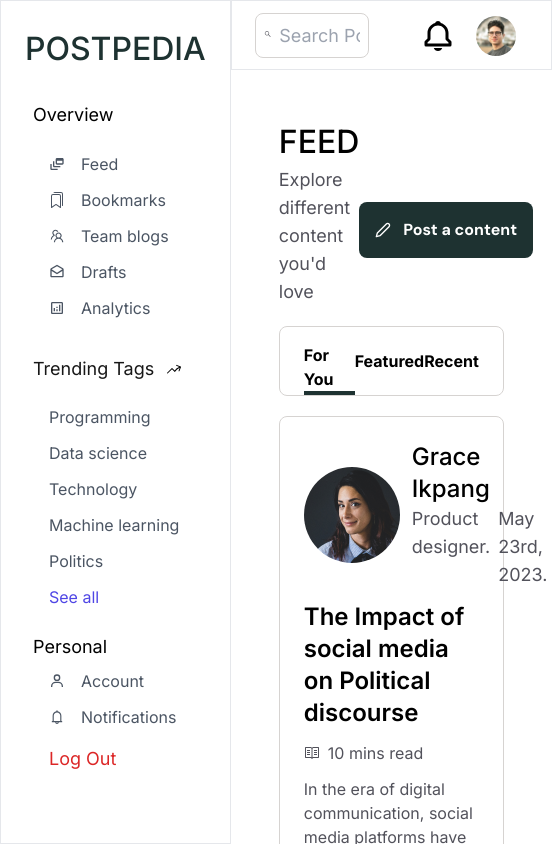
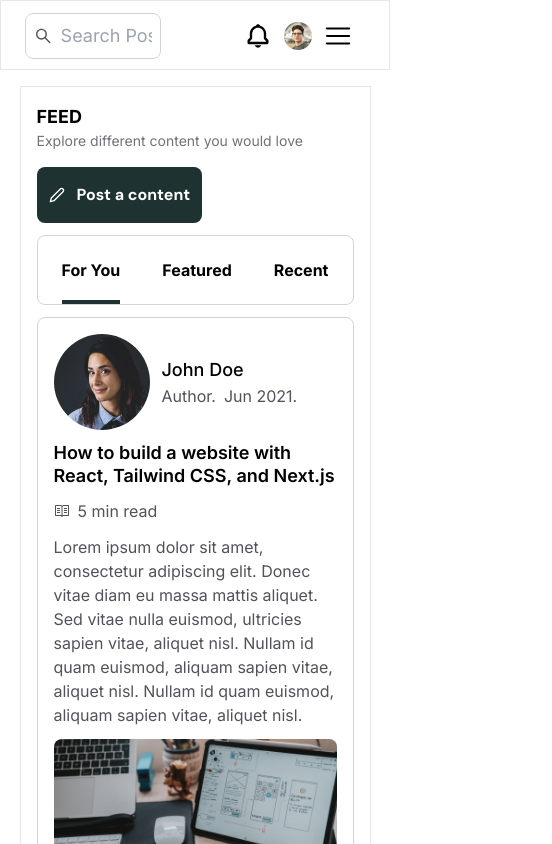
Before and after one commit to Jeweleni/PostPedia, a Next.js app in the folder client/: page /feed in a window 390 px wide. Shown: the whole page, 552 px wide, since content can reach past the window. Built offline with nearby package versions, Linux system fonts and the light colour scheme.

Commit message:
Attempted feed responsiveness

```diff
--- /dev/null
+++ b/client/app/(components)/navigation/PostCard.tsx
@@ -0,0 +1,92 @@
+import profile from "../../../public/assets/profile.png";
+import { AiOutlineComment } from "react-icons/ai";
+import { BiLike } from "react-icons/bi";
+import { BsActivity } from "react-icons/bs";
+import { VscBook } from "react-icons/vsc";
+import Image, { StaticImageData } from "next/image";
+
+type PostCardProps = {
+  id: string;
+  name: string;
+  role: string;
+  date: string;
+  title: string;
+  readTime: string;
+  content: string;
+  comments: number;
+  likes: number;
+  views: number;
+  image: string | StaticImageData;
+};
+
+const PostCard = ({
+  id,
+  name,
+  role,
+  date,
+  title,
+  readTime,
+  content,
+  comments,
+  likes,
+  views,
+  image,
+}: PostCardProps) => {
+  return (
+    <div className="flex flex-col items-start gap-3 w-full">
+      <div className="flex gap-3 justify-start items-center w-full">
+        <Image
+          className="w-24 h-24 rounded-full object-cover object-center"
+          src={profile}
+          alt="Author"
+        />
+
+        <div className="flex flex-col">
+          <h2 className="text-black text-lg md:text-2xl font-medium">{name}</h2>
+          <div className="flex gap-2">
+            <p className="text-zinc-600 md:text-lg">{role}.</p>
+            <p className="text-zinc-600 md:text-lg">{date}.</p>
+          </div>
+        </div>
+      </div>
+
+      {/* Article Content */}
+      <p className="text-black text-lg leading-tight md:text-2xl font-semibold">
+        {title}
+      </p>
+      <div className="flex gap-2 justify-start items-center text-zinc-600">
+        <VscBook /> {readTime} read
+      </div>
+      <p className="text-zinc-600 md:text-sm">{content}</p>
+      <div className="w-full bg-stone-300 rounded-lg">
+        <Image
+          width={0}
+          height={0}
+          loading="lazy"
+          unoptimized
+          className="w-full object-center object-cover rounded-lg"
+          src={image}
+          alt="Article"
+        />
+      </div>
+
+      {/* Article Stats */}
+      <div className="w-full flex justify-between items-center gap-5 text-sm md:text-base">
+        <div className="flex justify-center items-center gap-1">
+          <AiOutlineComment />
+          <p className="text-zinc-600">{comments}</p>
+        </div>
+        <div className="flex justify-center items-center gap-1">
+          <BiLike />
+          <p className="text-zinc-600">{likes}</p>
+        </div>
+        <div className="flex justify-center items-center gap-1">
+          <BsActivity />
+          <p className="text-zinc-600"> {views} views</p>
+        </div>
+      </div>
+    </div>
+  );
+};
+
+export default PostCard;
--- a/client/app/feed/components/navbar.tsx
+++ b/client/app/feed/components/navbar.tsx
@@ -4,12 +4,15 @@ import React, { useState } from "react";
 import userprofile from "../../../public/assets/userprofile.png";
 import { AiOutlineSearch } from "react-icons/ai";
 import { BiBell } from "react-icons/bi";
+import { RxHamburgerMenu } from "react-icons/rx";
+import { AiOutlineClose } from "react-icons/ai";
 
-// interface NavbarProps {
-//     isSidebarOpen: boolean; // Add this prop
-//   }
+type NavbarProps = {
+  isSidebarOpen: boolean;
+  setIsSidebarOpen: React.Dispatch<React.SetStateAction<boolean>>;
+};
 
-const Navbar = () => {
+const Navbar = ({ isSidebarOpen, setIsSidebarOpen }: NavbarProps) => {
   const [searchQuery, setSearchQuery] = useState("");
 
   const handleSearch = () => {
@@ -17,15 +20,12 @@ const Navbar = () => {
     console.log("Searching for:", searchQuery);
   };
 
-  const isSidebarOpen = false;
-
   return (
     <div className="sticky top-0 left-0 bg-white z-10 w-full p-3 border h-[70px]">
-      <div className="w-[min(1000px,70vw)] mx-auto flex justify-between items-center">
+      <div className="w-[min(90vw,1000px)] px-3 md:px-0 md:mx-auto flex justify-between items-center">
         <div className="rounded-lg border border-stone-300 w-5/12 items-start">
-          <div className="p-2 justify-start items-start gap-2 flex">
+          <label className="text-zinc-600 text-lg flex justify-center items-center p-2 gap-2">
             <AiOutlineSearch className=" text-zinc-600 w-6 h-6" />
-            <span className="text-zinc-600 text-lg font-normal font-['DM Sans'] leading-[27px]">
             <input
               type="text"
               placeholder="Search PostPedia"
@@ -38,12 +38,11 @@ const Navbar = () => {
                 }
               }}
             />
-            </span>
+          </label>
         </div>
-        </div>
-        <div className="flex gap-5 justify-center items-center mr-3">
-          <BiBell className="text-4xl" />
-          <div className="w-10 h-10 relative">
+        <div className="flex gap-3 md:gap-5 justify-center items-center">
+          <BiBell className="w-7 h-7 md:w-10 md:h-10" />
+          <div className="w-7 h-7 md:w-10 md:h-10">
             <Image
               src={userprofile}
               className="w-full aspect-square rounded-full"
@@ -52,6 +51,16 @@ const Navbar = () => {
               height={0}
             />
           </div>
+          <button
+            className="w-7 h-7 md:w-10 md:h-10 md:hidden"
+            onClick={() => setIsSidebarOpen((p) => !p)}
+          >
+            {isSidebarOpen ? (
+              <AiOutlineClose className="w-full h-full" />
+            ) : (
+              <RxHamburgerMenu className="w-full h-full" />
+            )}
+          </button>
         </div>
       </div>
     </div>
--- a/client/app/feed/components/sidebar.tsx
+++ b/client/app/feed/components/sidebar.tsx
@@ -11,7 +11,11 @@ import { AiOutlineBell, AiOutlineTeam } from "react-icons/ai";
 import { HiArrowTrendingUp } from "react-icons/hi2";
 import { BiUser } from "react-icons/bi";
 
-const Sidebar = () => {
+type Props = {
+  isSidebarOpen: boolean;
+};
+
+const Sidebar = ({ isSidebarOpen }: Props) => {
   const router = useRouter();
 
   const isActive = (route: string) => {
@@ -60,7 +64,13 @@ const Sidebar = () => {
 
   return (
     <>
-      <div className={`w-[300x] border p-3`}>
+      <div
+        className={`w-[min(80vw,300px)] border p-3 md:block ${
+          isSidebarOpen
+            ? "block md:static fixed bg-white z-50 h-full md:h-auto overflow-auto "
+            : "hidden"
+        }`}
+      >
         <div className="text-primary text-[32px] font-medium mb-2 text-left p-3">
           POSTPEDIA
         </div>
--- a/client/app/feed/page.tsx
+++ b/client/app/feed/page.tsx
@@ -5,14 +5,18 @@ import Sidebar from "./components/sidebar";
 import FeedPage from "./pages/feed";
 
 const Page = () => {
+  const [isSidebarOpen, setIsSidebarOpen] = React.useState(false);
   return (
-    <div className="flex h-screen">
+    <div className="flex h-full">
       {/* Sidebar component */}
-      <Sidebar />
+      <Sidebar isSidebarOpen={isSidebarOpen} />
 
       <div className="w-full h-full">
         {/* Navbar component */}
-        <Navbar />
+        <Navbar
+          isSidebarOpen={isSidebarOpen}
+          setIsSidebarOpen={setIsSidebarOpen}
+        />
 
         {
           /* Your feed content goes here */
--- a/client/app/feed/pages/ForYou.tsx
+++ b/client/app/feed/pages/ForYou.tsx
@@ -1,11 +1,6 @@
-import Image from "next/image";
 import React from "react";
-import profile from "../../../public/assets/profile.png";
+import PostCard from "../../(components)/navigation/PostCard";
 import post from "../../../public/assets/post.png";
-import { AiOutlineComment } from "react-icons/ai";
-import { BiLike } from "react-icons/bi";
-import { BsActivity } from "react-icons/bs";
-import { VscBook } from "react-icons/vsc";
 
 interface ForYouPageProps {
   id: string;
@@ -14,61 +9,60 @@ interface ForYouPageProps {
 const ForYouPage: React.FC<ForYouPageProps> = ({ id }) => {
   return (
     <div id={id} className="w-full">
-      {/* User's Profile */}
-      <div className="flex flex-col items-start gap-3 w-full">
-        <div className="flex gap-3 justify-start items-center w-full">
-          <Image
-            className="w-24 h-24 rounded-full object-cover object-center"
-            src={profile}
-            alt="Author"
-          />
-
-          <div className="flex flex-col">
-            <h2 className="text-black text-2xl font-medium">Grace Ikpang</h2>
-            <div className="flex gap-2">
-              <p className="text-zinc-600 text-lg">Product designer.</p>
-              <p className="text-zinc-600 text-lg">May 23rd, 2023.</p>
-            </div>
-          </div>
-        </div>
-
-        {/* Article Content */}
-        <p className="text-black text-2xl font-semibold">
-          The Impact of social media on Political discourse
-        </p>
-        <div className="flex gap-2 justify-start items-center text-zinc-600">
-          <VscBook /> 10 mins read
-        </div>
-        <p className="text-zinc-600">
-          In the era of digital communication, social media platforms have
-          become pervasive in our daily lives, revolutionizing the way we
-          connect, share information, and engage with the world.
-        </p>
-        <div className="w-full bg-stone-300 rounded-lg">
-          <Image
-            className="w-full object-center object-cover rounded-lg"
-            src={post}
-            alt="Article"
-          />
-        </div>
-
-        {/* Article Stats */}
-        <div className="w-full flex justify-between items-center gap-5">
-          <div className="flex justify-center items-center gap-1">
-            <AiOutlineComment />
-            <p className="text-zinc-600">200</p>
-          </div>
-          <div className="flex justify-center items-center gap-1">
-            <BiLike />
-            <p className="text-zinc-600">120</p>
-          </div>
-          <div className="flex justify-center items-center gap-1">
-            <BsActivity />
-            <p className="text-zinc-600"> 2980 views</p>
-          </div>
-        </div>
-      </div>
-      {/* <hr className="my-5" /> */}
+      <PostCard
+        id="1"
+        name="John Doe"
+        role="Author"
+        date="Jun 2021"
+        title="How to build a website with React, Tailwind CSS, and Next.js"
+        readTime="5 min"
+        content="Lorem ipsum dolor sit amet, consectetur adipiscing elit. Donec vitae
+              diam eu massa mattis aliquet. Sed vitae nulla euismod, ultricies
+              sapien vitae, aliquet nisl. Nullam id quam euismod, aliquam
+              sapien vitae, aliquet nisl. Nullam id quam euismod, aliquam
+              sapien vitae, aliquet nisl."
+        comments={10}
+        likes={100}
+        views={1000}
+        image={post}
+      />
+      <hr className="my-5" />
+      <PostCard
+        id="1"
+        name="John Doe"
+        role="Author"
+        date="Jun 2021"
+        title="How to build a website with React, Tailwind CSS, and Next.js"
+        readTime="5 min"
+        content="Lorem ipsum dolor sit amet, consectetur adipiscing elit. Donec vitae
+              diam eu massa mattis aliquet. Sed vitae nulla euismod, ultricies
+              sapien vitae, aliquet nisl. Nullam id quam euismod, aliquam
+              sapien vitae, aliquet nisl. Nullam id quam euismod, aliquam
+              sapien vitae, aliquet nisl."
+        comments={10}
+        likes={100}
+        views={1000}
+        image={post}
+      />
+      <hr className="my-5" />
+      <PostCard
+        id="1"
+        name="John Doe"
+        role="Author"
+        date="Jun 2021"
+        title="How to build a website with React, Tailwind CSS, and Next.js"
+        readTime="5 min"
+        content="Lorem ipsum dolor sit amet, consectetur adipiscing elit. Donec vitae
+              diam eu massa mattis aliquet. Sed vitae nulla euismod, ultricies
+              sapien vitae, aliquet nisl. Nullam id quam euismod, aliquam
+              sapien vitae, aliquet nisl. Nullam id quam euismod, aliquam
+              sapien vitae, aliquet nisl."
+        comments={10}
+        likes={100}
+        views={1000}
+        image={post}
+      />
+      <hr className="my-5" />
     </div>
   );
 };
--- a/client/app/feed/pages/feed.tsx
+++ b/client/app/feed/pages/feed.tsx
@@ -8,17 +8,19 @@ const FeedPage: React.FC = () => {
   const [activeTab, setActiveTab] = useState("for-you");
 
   return (
-    <div className="p-6 flex justify-between w-full h-[calc(100svh-70px)] overflow-auto ">
-      <div className=" w-full ">
-        <div className="p-6 w-[min(1000px,70vw)] mx-auto flex flex-col justify-center items-center gap-5">
-          <div className="flex justify-between items-center w-full">
+    <div className="p-4 md:p-6 flex justify-between w-full h-[calc(100svh-70px)] overflow-auto ">
+      <div className="w-[min(90vw,1000px)] mx-auto">
+        <div className="p-4 md:p-6 border flex flex-col justify-center items-center gap-3 md:gap-5">
+          <div className="flex md:justify-between md:items-end w-full md:gap-5 md:flex-row flex-col">
             <div className="flex flex-col justify-start items-start">
-              <h1 className="text-black text-[32px] font-medium">FEED</h1>
-              <h3 className="text-zinc-600 text-lg font-normal">
-                Explore different content you&apos;d love
+              <h1 className="text-black text-lg md:text-[32px] font-bold md:font-medium">
+                FEED
+              </h1>
+              <h3 className="md:text-zinc-600 text-zinc-500 text-sm md:text-lg">
+                Explore different content you would love
               </h3>
             </div>
-            <button className="main-btn border-primary min-w-fit bg-primary rounded-lg items-center gap-3 flex text-white text-base font-bold p-4 py-3 hover:text-primary hover:border-primary duration-100">
+            <button className="main-btn border-primary min-w-fit bg-primary rounded-lg items-center gap-3 flex text-white text-base font-bold md:p-4 p-3 md:py-3 hover:text-primary hover:border-primary duration-100 mt-4">
               <FiEdit2 />
               Post a content
             </button>
@@ -32,7 +34,7 @@ const FeedPage: React.FC = () => {
           </>
           <div className="w-full">
             {activeTab === "for-you" && (
-              <div className="p-6 rounded-lg border border-stone-300">
+              <div className="md:p-6 p-4 rounded-lg border border-stone-300">
                 <ForYouPage id={"for-you"} />
               </div>
             )}
--- a/client/app/globals.css
+++ b/client/app/globals.css
@@ -18,11 +18,7 @@
   .links {
     @apply text-lg cursor-pointer font-bold tracking-wider transition-all duration-200 text-white md:text-primary;
   }
-}
 
-@layer utilities {
-  @variants responsive {
-    /* Hide scrollbar for Chrome, Safari, and Opera */
   .no-scrollbar::-webkit-scrollbar {
     display: none;
     border-radius: 10px;
@@ -44,7 +40,6 @@
     background: #555;
   }
 }
-}
 
 :root {
   font-family: "DM Sans", sans-serif;
```
Lines whose indentation alone changed are shown as unchanged.
